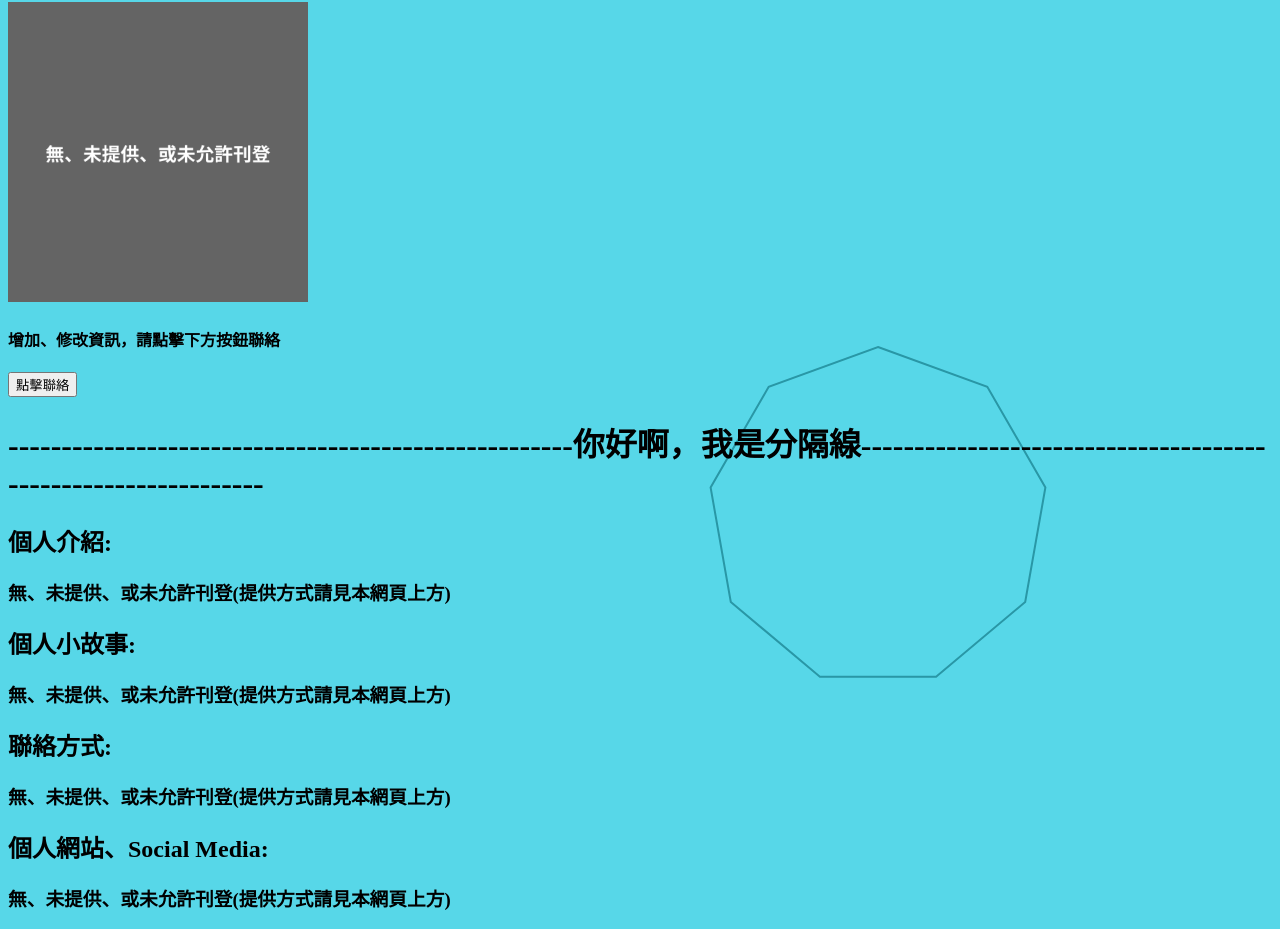
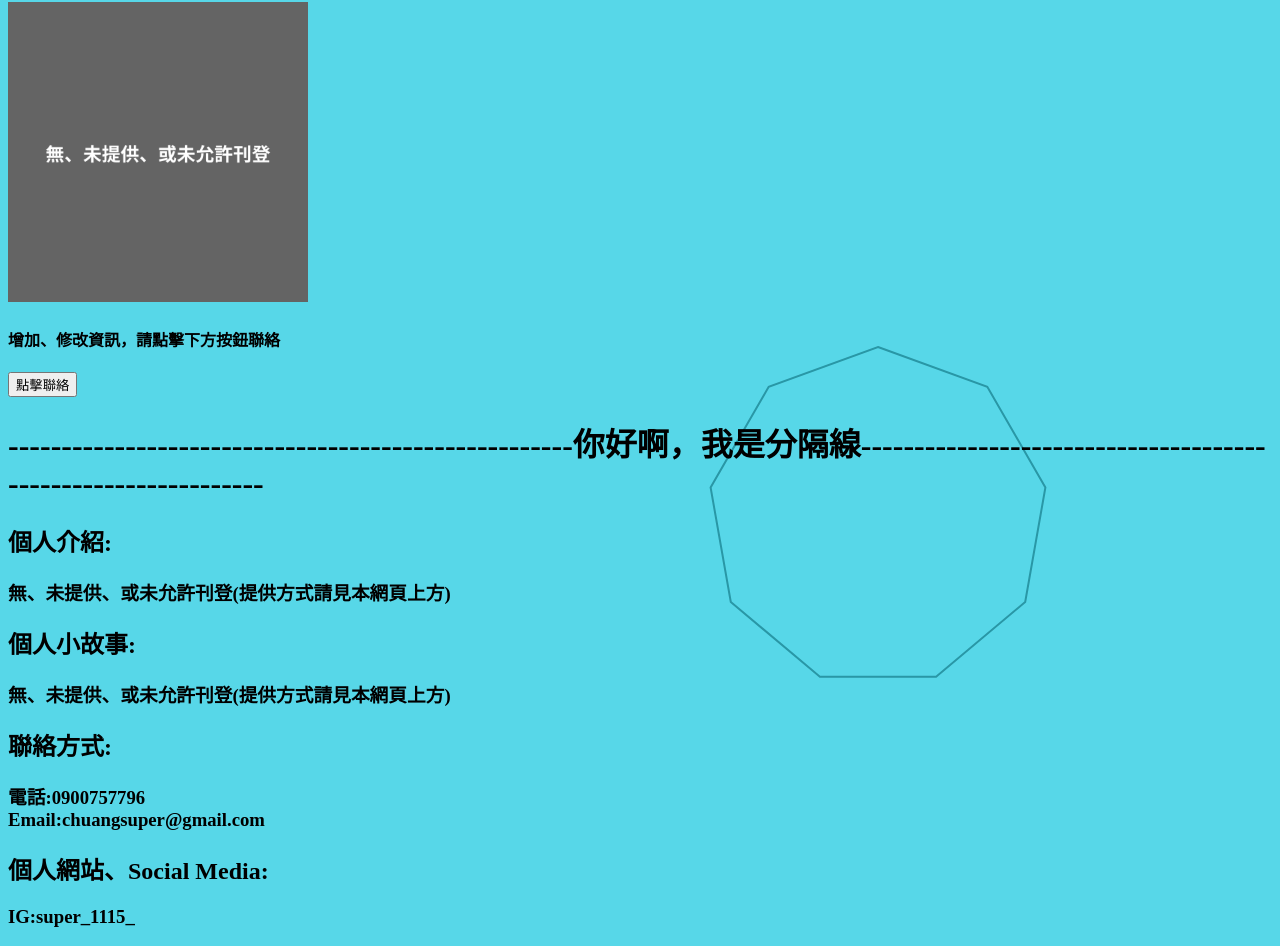
Before and after one commit to 602hello/602, a plain HTML site: page main/no4.html in a window 1280 px wide. Shown: the part 87-1033 px from the top of the page. Drawn offline with Linux system fonts and the light colour scheme.

Commit message:
Update no4.html

```diff
--- a/main/no4.html
+++ b/main/no4.html
@@ -12,8 +12,7 @@
     <h2>個人小故事:</h2>
     <h3>無、未提供、或未允許刊登(提供方式請見本網頁上方)</h3>
     <h2>聯絡方式:</h2>
-    <h3>無、未提供、或未允許刊登(提供方式請見本網頁上方)</h3>
+    <h3>電話:0900757796<br>Email:chuangsuper@gmail.com</h3>
     <h2>個人網站、Social Media:</h2>
-    <h3>無、未提供、或未允許刊登(提供方式請見本網頁上方)</h3>
-
+    <h3>IG:super_1115_</h3>
 </body>
```
